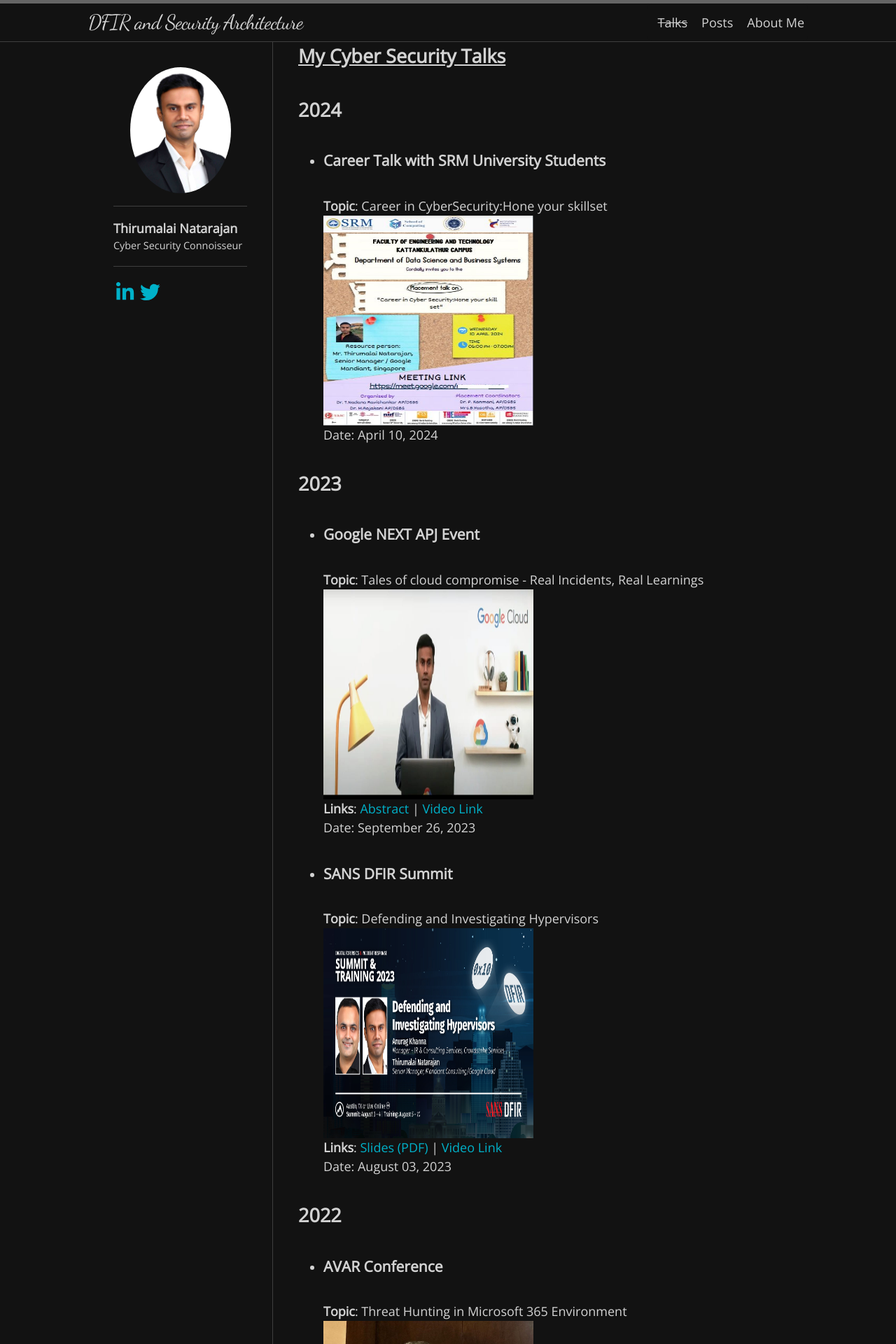
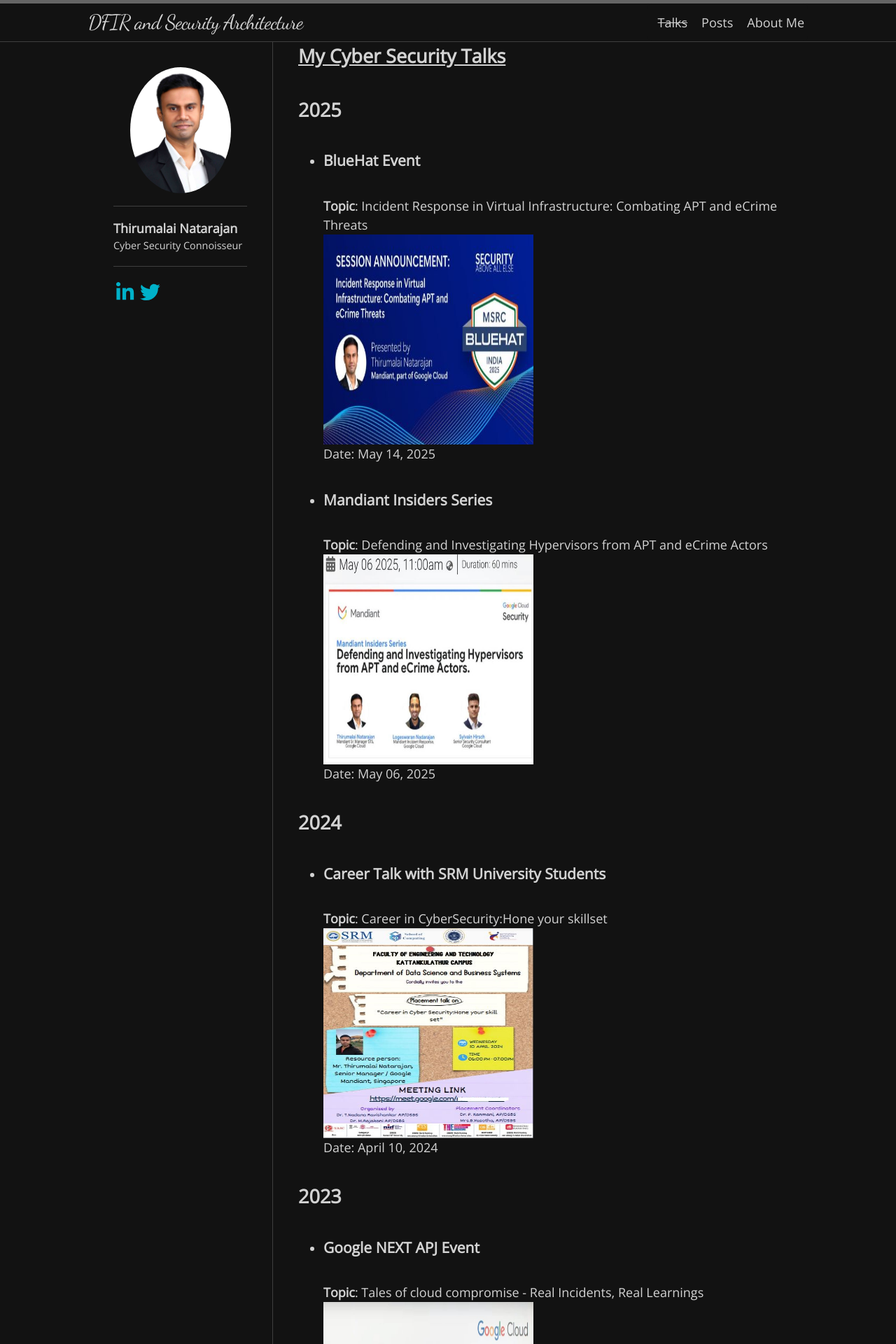
Before and after one commit to Th1ru-M/th1ru-m.github.io, a Jekyll site: the page built from talks.md, in a window 1280 px wide. Shown: the top 1920 px of the page at 70% size. Built offline with Jekyll 4.4.1, drawn with Linux system fonts in a browser that asks for light colours; nearby versions of some CDN libraries; some web fonts are replaced; some of the changed text lies outside the part shown.

Commit message:
2025 Changes

```diff
--- a/talks.md
+++ b/talks.md
@@ -4,6 +4,18 @@ title:  "My Cyber Security Talks"
 permalink: /talks/
 ---
 ## **<u>My Cyber Security Talks</u>**
+
+## **2025**
+
+- ### **BlueHat Event**
+**Topic**: Incident Response in Virtual Infrastructure: Combating APT and eCrime Threats
+<img src="/image/bluehat.JPG" width="300" height="300" />
+Date: May 14, 2025
+
+- ### **Mandiant Insiders Series**
+**Topic**: Defending and Investigating Hypervisors from APT and eCrime Actors
+<img src="/image/Mandiantinsidersseries.JPG" width="300" height="300" />
+Date: May 06, 2025
 
 ## **2024**
 
```
Also changed, not shown: image/Mandiantinsidersseries.JPG (added), image/bluehat.JPG (added).
